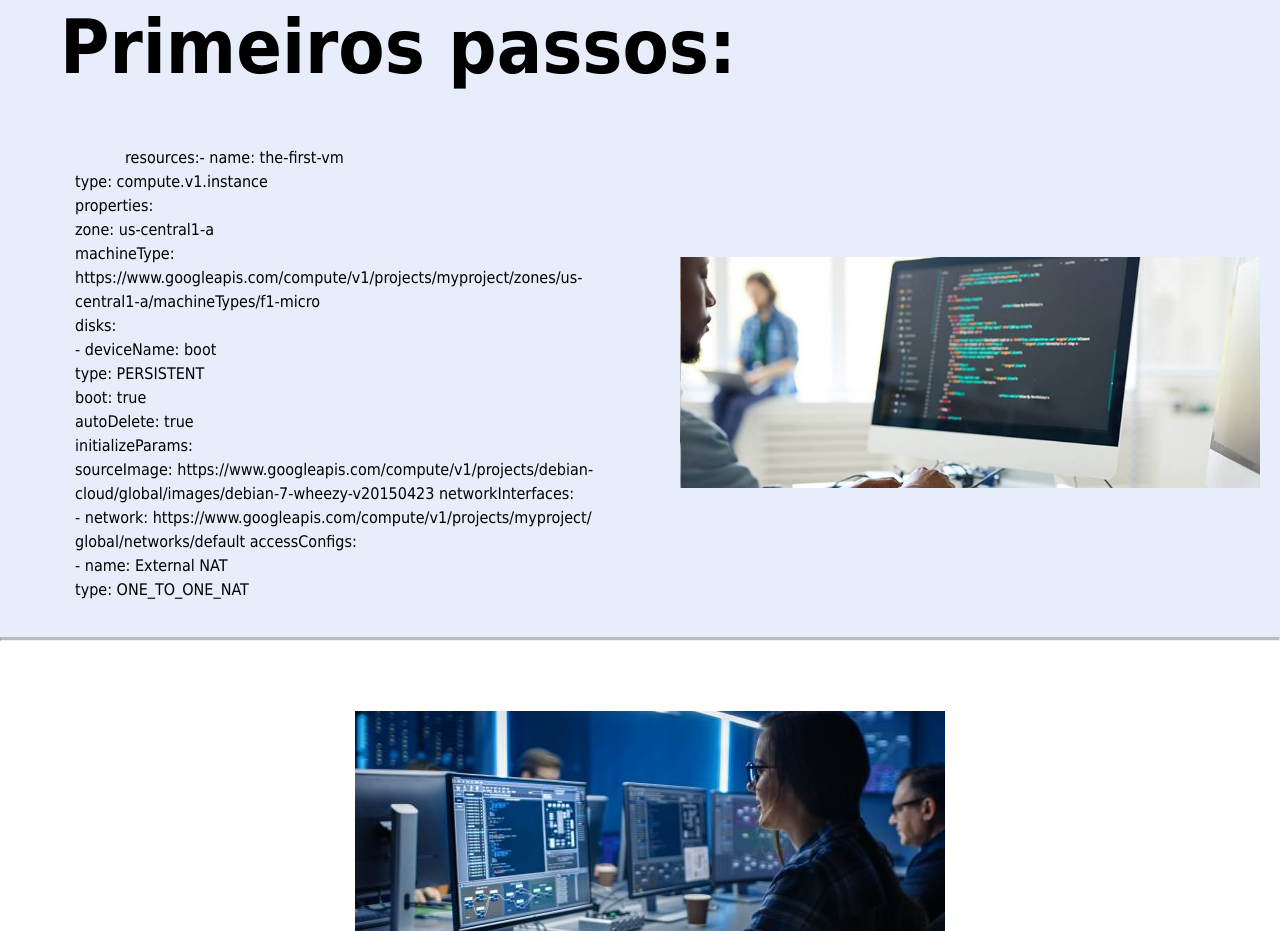
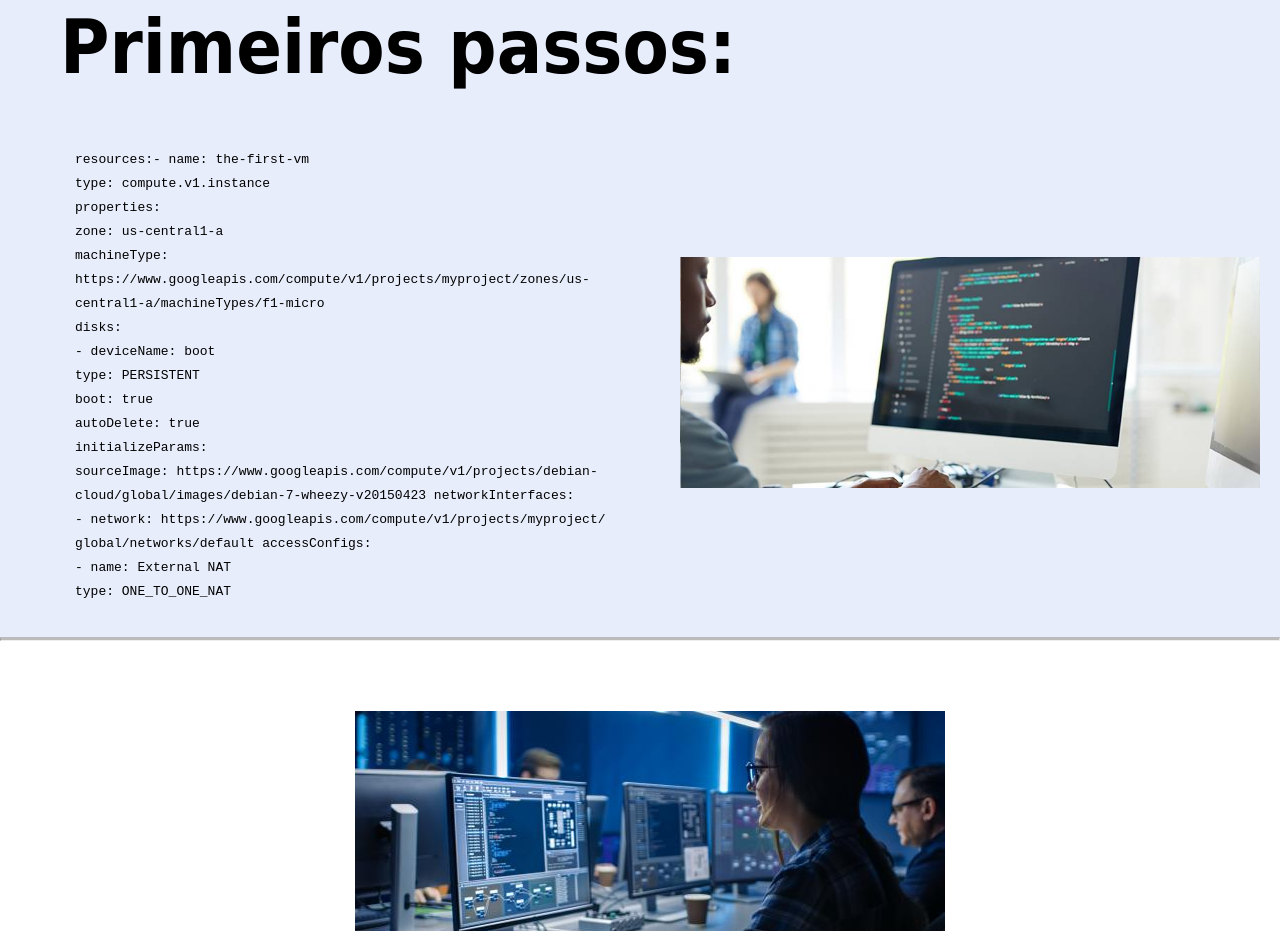
Before and after one commit to AnaCJoaquim/GoogleCloundPlataform-Redes, a plain HTML site: page index.html in a window 1280 px wide. Shown: the part 870-1801 px from the top of the page. Drawn offline with Linux system fonts and the light colour scheme.

Commit message:
Update index.html

```diff
--- a/index.html
+++ b/index.html
@@ -25,7 +25,8 @@
 
 		<div class="linha"style="background-color: #E7EDFA">
 			<div class="coluna">
-				<p>
+				<p style="text-indent: 0px;">
+					<code>
 					resources:- name: the-first-vm<br>
   					type: compute.v1.instance<br>
 					properties:<br>
@@ -43,6 +44,7 @@
       				accessConfigs:<br>
       				- name: External NAT<br>
         			type: ONE_TO_ONE_NAT<br>
+        			</code>
         		</p>
 			</div>
 			<div class="coluna">
```
